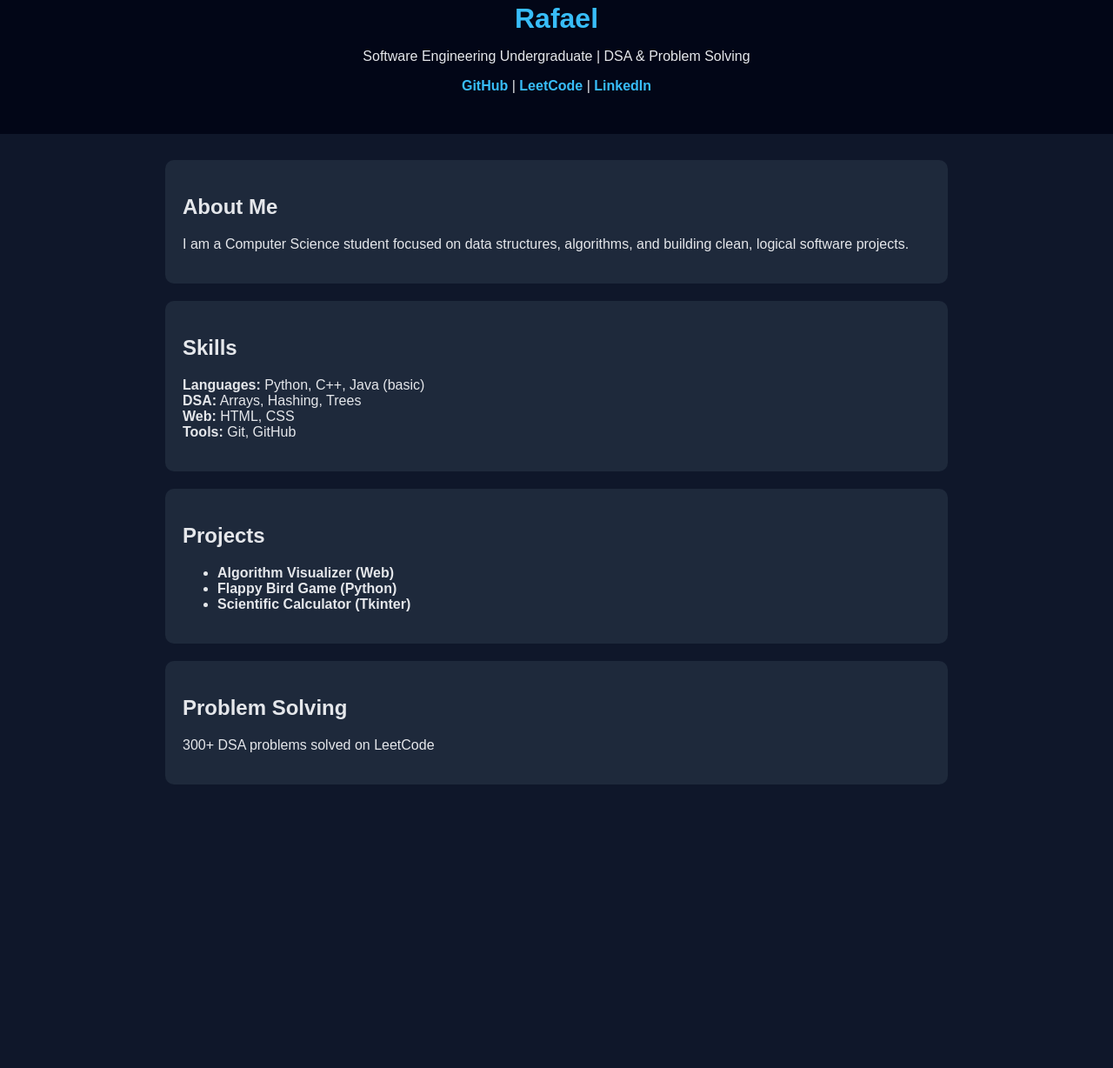
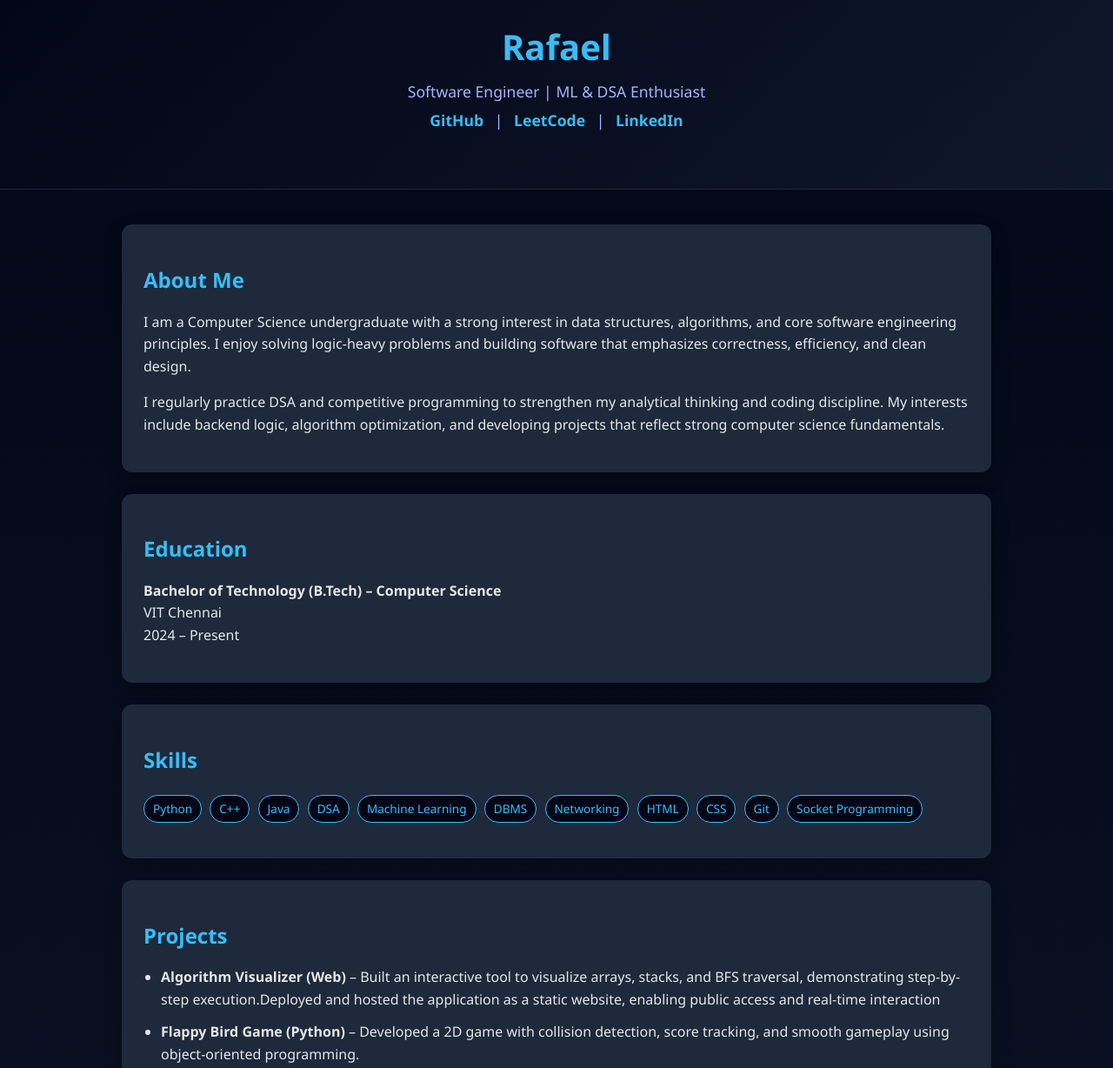
Before and after one commit to Rafael-codes/Rafael.github.io, a plain HTML site: page index.html in a window 1280 px wide. Shown: the part 48-1276 px from the top of the page at 87% size. Before the commit the page ends 1000 px from the top, so only its background shows below. Drawn offline with Linux system fonts and the light colour scheme.

Commit message:
Update index.html

```diff
--- a/index.html
+++ b/index.html
@@ -1,97 +1,254 @@
+
 <html>
 <head>
-  <title>Rafael | Profile</title>
   <meta name="viewport" content="width=device-width, initial-scale=1.0">
-  <link rel="stylesheet" href="style.css">
+  <title>Rafael | Portfolio</title>
+  <style>
+    body {
+      font-family: "Segoe UI", Arial, sans-serif;
+      background: linear-gradient(180deg, #020617, #0f172a);
+      color: #e5e7eb;
+      margin: 0;
+      padding: 0;
+      line-height: 1.6;
+    }
+
+    /* HERO HEADER */
+    header {
+      background: linear-gradient(135deg, #020617, #0f172a);
+      padding: 60px 20px;
+      text-align: center;
+      border-bottom: 1px solid #1e293b;
+    }
+
+    header img {
+      border-radius: 50%;
+      width: 120px;
+      height: 120px;
+      border: 3px solid #38bdf8;
+      margin-bottom: 15px;
+    }
+
+    header h1 {
+      color: #38bdf8;
+      margin: 10px 0 5px 0;
+      font-size: 2.5rem;
+    }
+
+    header p {
+      color: #a5b4fc;
+      margin: 5px 0;
+      font-size: 1.1rem;
+    }
+
+    header a {
+      color: #38bdf8;
+      text-decoration: none;
+      margin: 0 8px;
+      font-weight: 600;
+    }
+
+    header a:hover {
+      text-decoration: underline;
+    }
+
+    section {
+      padding: 40px 20px;
+      max-width: 1000px;
+      margin: auto;
+    }
+
+    /* CARDS */
+    .card {
+      background: #1e293b;
+      padding: 25px;
+      border-radius: 12px;
+      margin-bottom: 25px;
+      box-shadow: 0 8px 20px rgba(0,0,0,0.3);
+      transition: transform 0.2s ease, box-shadow 0.2s ease;
+    }
+
+    .card:hover {
+      transform: translateY(-5px) scale(1.02);
+      box-shadow: 0 12px 25px rgba(0,0,0,0.5);
+      border-left: 3px solid #38bdf8;
+    }
+
+    h2 {
+      color: #38bdf8;
+      margin-bottom: 12px;
+    }
+
+    ul {
+      padding-left: 20px;
+    }
+
+    li {
+      margin-bottom: 12px;
+    }
+
+    .tag {
+      display: inline-block;
+      background: #020617;
+      border: 1px solid #38bdf8;
+      color: #38bdf8;
+      padding: 4px 10px;
+      border-radius: 20px;
+      font-size: 0.85rem;
+      margin: 5px 5px 0 0;
+    }
+
+    /* PROGRESS BAR */
+    .progress-container {
+      background: #1e293b;
+      border-radius: 10px;
+      width: 100%;
+      height: 12px;
+      margin: 8px 0;
+    }
+
+    .progress-bar {
+      height: 12px;
+      border-radius: 10px;
+      background: #38bdf8;
+    }
+
+    /* FOOTER */
+    footer {
+      text-align: center;
+      padding: 20px;
+      background: #020617;
+      border-top: 1px solid #1e293b;
+      color: #a5b4fc;
+    }
+
+    /* RESPONSIVE */
+    @media(min-width: 800px) {
+      .card-container {
+        display: flex;
+        gap: 20px;
+        flex-wrap: wrap;
+      }
+      .card-container .card {
+        flex: 1 1 45%;
+      }
+    }
+
+  </style>
 </head>
 <body>
 
   <header>
     <h1>Rafael</h1>
-  <p>Software Engineering Undergraduate | DSA & Problem Solving</p>
+    <p>Software Engineer | ML & DSA Enthusiast</p>
     <p>
       <a href="https://github.com/Rafael-codes" target="_blank">GitHub</a> |
       <a href="https://leetcode.com/u/Rafael_official/" target="_blank">LeetCode</a> |
       <a href="https://www.linkedin.com/in/rafael2007/" target="_blank">LinkedIn</a>
     </p>
-  <style>
-  body {
-  font-family: Arial, sans-serif;
-  background: #0f172a;
-  color: #e5e7eb;
-  margin: 0;
-  padding: 0;
-}
-
-header {
-  background: #020617;
-  padding: 30px;
-  text-align: center;
-}
-
-h1 {
-  color: #38bdf8;
-  margin-bottom: 5px;
-}
-
-section {
-  padding: 30px;
-  max-width: 900px;
-  margin: auto;
-}
-
-.card {
-  background: #1e293b;
-  padding: 20px;
-  border-radius: 10px;
-  margin-bottom: 20px;
-}
-
-a {
-  color: #38bdf8;
-  text-decoration: none;
-  font-weight: bold;
-}
-
-a:hover {
-  text-decoration: underline;
-}
-</style>
   </header>
 
   <section>
+
     <div class="card">
       <h2>About Me</h2>
       <p>
-      I am a Computer Science student focused on data structures, algorithms,
-      and building clean, logical software projects.
+        I am a Computer Science undergraduate with a strong interest in data structures,
+        algorithms, and core software engineering principles. I enjoy solving logic-heavy
+        problems and building software that emphasizes correctness, efficiency, and clean design.
+      </p>
+      <p>
+        I regularly practice DSA and competitive programming to strengthen my analytical
+        thinking and coding discipline. My interests include backend logic, algorithm
+        optimization, and developing projects that reflect strong computer science fundamentals.
       </p>
     </div>
 
     <div class="card">
+    <h2>Education</h2>
+    <p>
+      <b>Bachelor of Technology (B.Tech) – Computer Science</b><br>
+      VIT Chennai<br>
+      2024 – Present
+    </p>
+  </div>
+    <div class="card">
       <h2>Skills</h2>
       <p>
-      <b>Languages:</b> Python, C++, Java (basic)<br>
-      <b>DSA:</b> Arrays, Hashing, Trees<br>
-      <b>Web:</b> HTML, CSS<br>
-      <b>Tools:</b> Git, GitHub
+        <span class="tag">Python</span>
+        <span class="tag">C++</span>
+        <span class="tag">Java</span>
+        <span class="tag">DSA</span>
+        <span class="tag">Machine Learning</span>
+        <span class="tag">DBMS</span>
+        <span class="tag">Networking</span>
+        <span class="tag">HTML</span>
+        <span class="tag">CSS</span>
+        <span class="tag">Git</span>
+        <span class="tag">Socket Programming</span>
       </p>
     </div>
+
 
     <div class="card">
       <h2>Projects</h2>
       <ul>
-      <li><b>Algorithm Visualizer (Web)</b></li>
-      <li><b>Flappy Bird Game (Python)</b></li>
-      <li><b>Scientific Calculator (Tkinter)</b></li>
+        <li><b>Algorithm Visualizer (Web)</b> – Built an interactive tool to visualize arrays, stacks, and BFS traversal, demonstrating step-by-step execution.Deployed and hosted the application as a static website, enabling public access and real-time interaction</li>
+        <li><b>Flappy Bird Game (Python)</b> – Developed a 2D game with collision detection, score tracking, and smooth gameplay using object-oriented programming.</li>
+        <li><b>Scientific Calculator (Tkinter)</b> – Created a GUI-based calculator supporting arithmetic and scientific operations with proper input validation and error handling.</li>
+        <li><b>Offline Chatbot (Python)</b> – Built a local client-server chatbot using socket programming, implementing real-time message exchange and concurrency.</li>
       </ul>
     </div>
 
+
+
     <div class="card">
       <h2>Problem Solving</h2>
-    <p>300+ DSA problems solved on LeetCode</p>
+      <p>LeetCode: 300+ problems solved</p>
+      <div class="progress-container">
+        <div class="progress-bar" style="width:100%"></div>
       </div>
+      <p>HackerRank: 100+ problems solved</p>
+      <div class="progress-container">
+        <div class="progress-bar" style="width:100%"></div>
+      </div>
+    </div>
+    <div class="card">
+  <h2>Courses & Learning</h2>
+  <ul>
+    <li>
+      <b>Machine Learning – Andrew Ng (Coursera)</b><br>
+      Status: In Progress<br>
+      Topics: Supervised Learning, Linear & Logistic Regression, Bias–Variance, Model Evaluation
+    </li>
+
+    <li>
+      <b>Machine Learning Crash Course – Google</b><br>
+      Status: In Progress<br>
+      Topics: ML Fundamentals, Data Preparation, Training & Validation, Overfitting
+    </li>
+
+    <li>
+      <b>Elements of AI – University of Helsinki</b><br>
+      Status: In Progress<br>
+      Topics: AI Foundations, Problem Solving, Real-World AI Applications
+    </li>
+
+    <li>
+      <b>Introduction to Deep Learning – NVIDIA Deep Learning Institute</b><br>
+      Status: In Progress<br>
+      Topics: Neural Networks, Forward & Backpropagation, GPU-Accelerated Deep Learning Basics
+    </li>
+  </ul>
+</div>
+
+
+
+
+
   </section>
+
+
 
 </body>
 </html>
```
Lines whose indentation alone changed are shown as unchanged.
